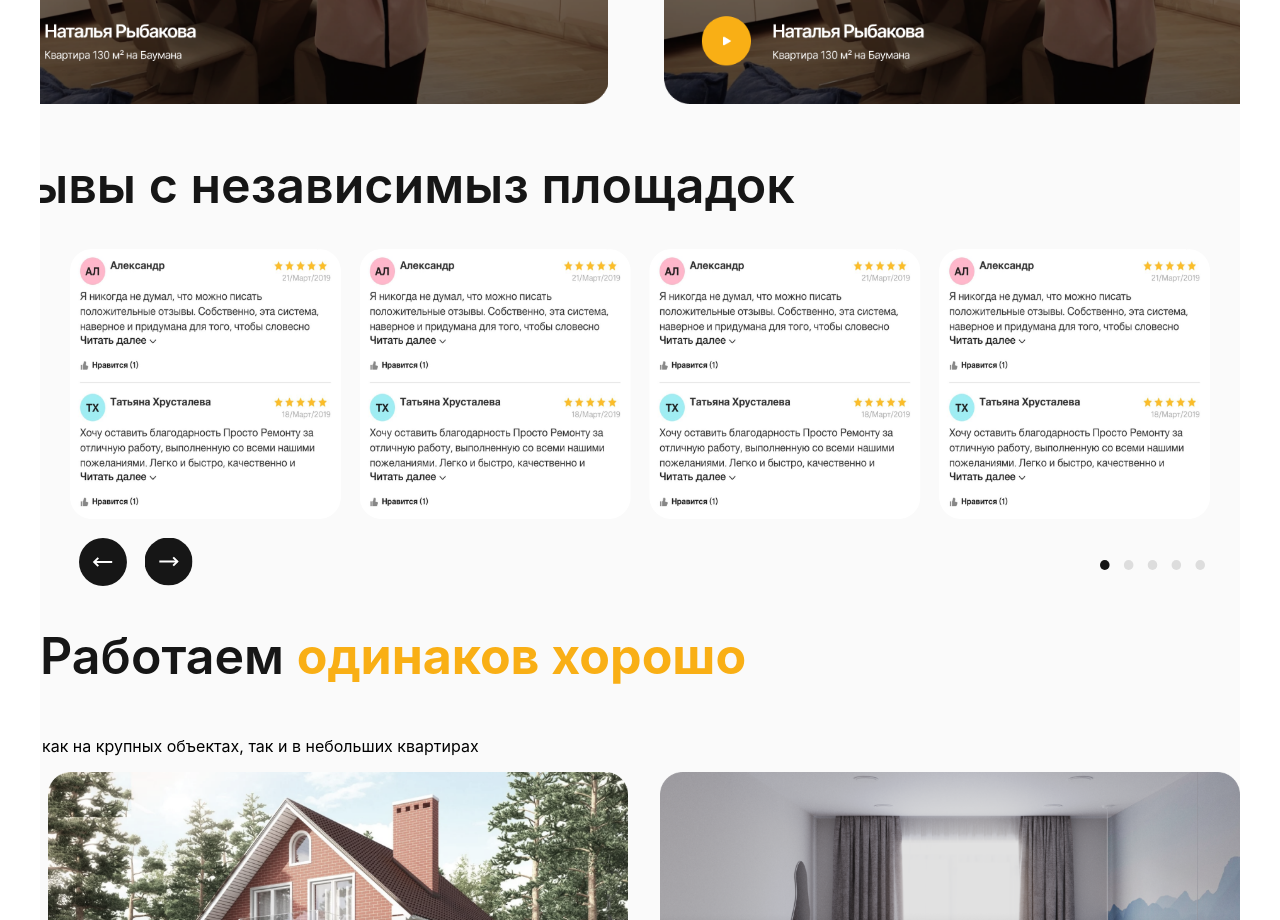
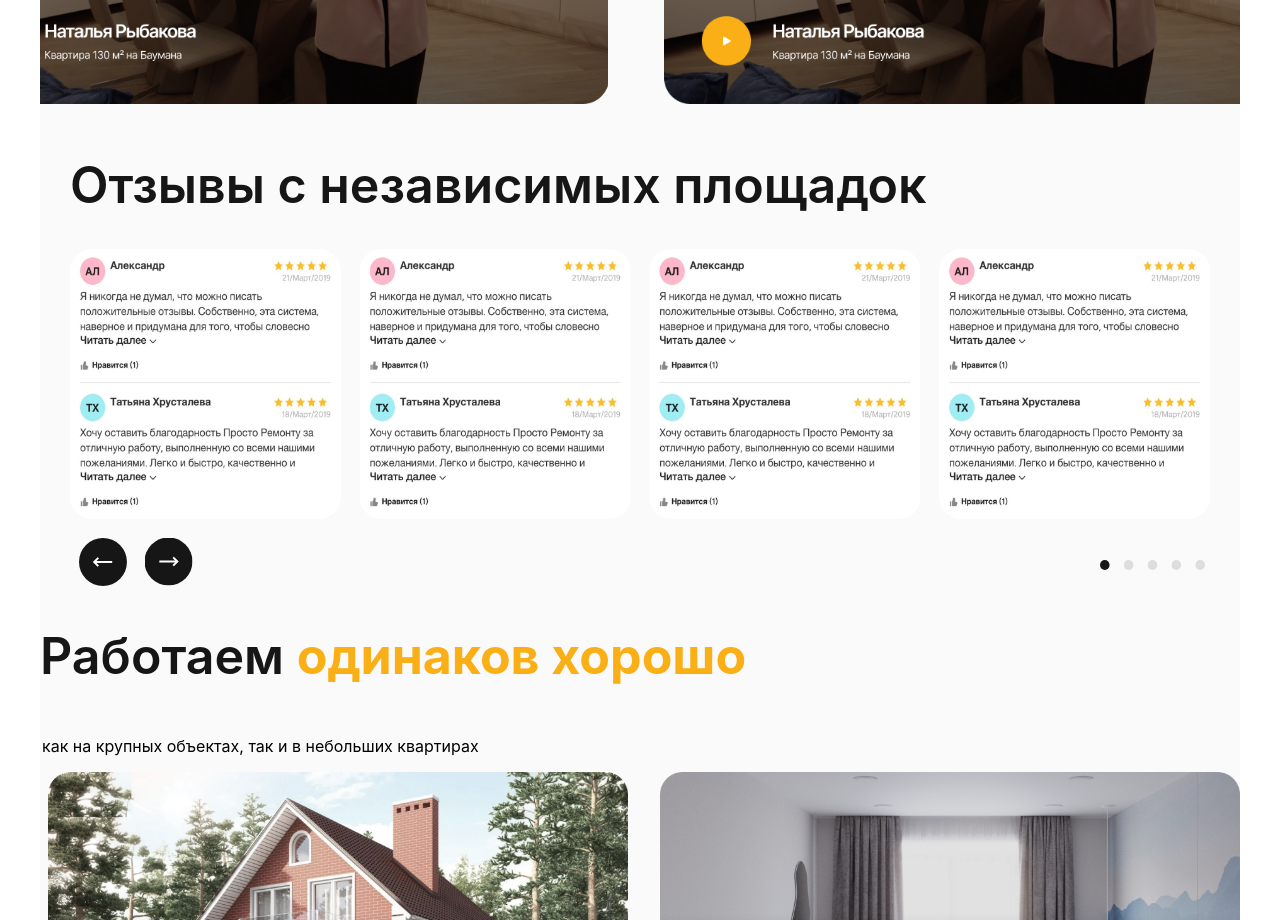
Before and after one commit to projacktor/FixR, a React (Vite) app: page /feedbacks in a window 1280 px wide. Shown: the part 1140-2060 px from the top of the page. Built offline with nearby package versions, Linux system fonts and the light colour scheme.

Commit message:
Extract Feedbacks Gallery from Feedbacks page

```diff
--- /dev/null
+++ b/src/components/widgets/Feedbacks gallery/FeedbacksGallery.jsx
@@ -0,0 +1,21 @@
+import React from 'react';
+
+import "./style.scss";
+import feedbacks from "../../../../public/assets/img/feedbacks.png";
+import Scroller from "../../shared/Scroller/Scroller.jsx";
+
+function FeedbacksGallery({head_text}) {
+    return (
+        <div className="feedback_gallery">
+            {/*<h1>*/}
+                {head_text}
+            {/*</h1>*/}
+            <img alt="feedbacks" src={feedbacks}/>
+            <div id="scroller">
+                <Scroller/>
+            </div>
+        </div>
+    );
+}
+
+export default FeedbacksGallery;
--- /dev/null
+++ b/src/components/widgets/Feedbacks gallery/style.scss
@@ -0,0 +1,21 @@
+.feedback_gallery {
+  display: flex;
+  align-items: center;
+  flex-direction: column;
+  width: 100%;
+
+  h1 {
+    width: 95%;
+  }
+
+  img {
+    //position: relative;
+    //right: 1.5rem;
+    width: 95%;
+  }
+
+  #scroller {
+    margin-top: 1em;
+    width: 95%;
+  }
+}
--- a/src/pages/Feedbacks/Feedbacks.jsx
+++ b/src/pages/Feedbacks/Feedbacks.jsx
@@ -10,6 +10,7 @@ import EngConsulting from "../../components/widgets/Eng Consulting/EngConsulting
 import SeoDiv from "../../components/widgets/SEO part/seo_div.jsx";
 
 import feedbacks from "../../../public/assets/img/feedbacks.png";
+import FeedbacksGallery from "../../components/widgets/Feedbacks gallery/FeedbacksGallery.jsx";
 
 function Feedbacks() {
     return (
@@ -28,13 +29,7 @@ function Feedbacks() {
                 </div>
             </div>
 
-            <div id="platforms_responses">
-                <h1>Отзывы с независимыз площадок</h1>
-                <img alt="feedbacks" src={feedbacks}/>
-                <div id="fdbk_scroller">
-                    <Scroller />
-                </div>
-            </div>
+            <FeedbacksGallery head_text={<h1>Отзывы с независимых площадок</h1>}/>
 
             <div id="feedbacks_works_gallery">
                 <h1>Работаем <b>одинаков хорошо</b></h1>
--- a/src/pages/Feedbacks/style.scss
+++ b/src/pages/Feedbacks/style.scss
@@ -36,28 +36,6 @@
     }
   }
 
-  #platforms_responses {
-    display: flex;
-    align-items: center;
-    flex-direction: column;
-
-    h1 {
-      position: relative;
-      right: 17rem;
-    }
-
-    img {
-      //position: relative;
-      //right: 1.5rem;
-      width: 95%;
-    }
-
-    #fdbk_scroller {
-      margin-top: 1em;
-      width: 95%;
-    }
-  }
-
   #feedbacks_works_gallery {
     display: flex;
     flex-direction: column;
--- a/src/pages/Partnership Realtors/Realtors.jsx
+++ b/src/pages/Partnership Realtors/Realtors.jsx
@@ -16,6 +16,12 @@ import shieledIco from "../Home/static/icons/shiledIcon.svg";
 import lampIco from "../Home/static/icons/lampIcon.svg";
 import tickIco from "../../../public/assets/svg/tick.svg";
 import riskBackground from "../../../public/assets/img/riskBackground2.png";
+import Predict from "../../components/widgets/Predict/Predict.jsx";
+import OrganizationGallery from "../../components/widgets/Organization gallery/OrganizationGallery.jsx";
+import plannerImage from "../../../public/assets/img/plannerImage2.png";
+import Planner from "../../components/widgets/Planner/Planner.jsx";
+import Feedbacks from "../Feedbacks/Feedbacks.jsx";
+import FeedbacksGallery from "../../components/widgets/Feedbacks gallery/FeedbacksGallery.jsx";
 
 function Realtors() {
     return (
@@ -38,9 +44,29 @@ function Realtors() {
 
             <Benefits/>
 
+            <Predict/>
+
+            <Risk button_text="Стать партнером" backgorund={riskBackground}/>
+
             <Transparency/>
 
-            <Risk button_text="Стать партнером" backgorund={riskBackground}/>
+            <OrganizationGallery/>
+
+            <Planner planner_img={plannerImage}
+                     time_text="10 минут"
+                     p1_text="первой выплаты вознаграждения"
+                     step1_description="Регистрация на платформе"
+                     step1_time="2"
+                     step2_description="Оформление сделки"
+                     step2_time="8"
+                     step3_description="Проведение работ сервисом FIX-ремонт"
+                     step3_time=""
+                     step4_description="Первая выплата"
+                     p2_text="Простая регистрация на платформе для партнёров FIX-ремонт займёт не более 2-х минут вашего времени!"
+                     link_text="Инструкция по регистрации"
+            />
+
+            <FeedbacksGallery head_text={<h1 style={{width: '100%'}}>Посмотрите, <b>что говорят о нас</b> наши текущие партнёры</h1>}/>
         </main>
     );
 }
```
